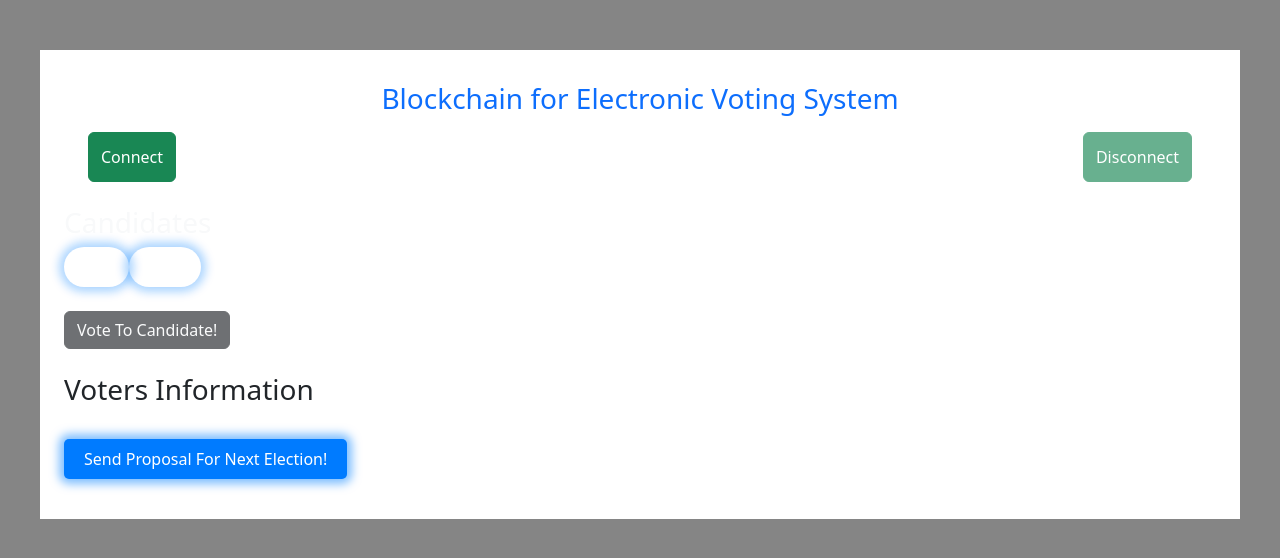
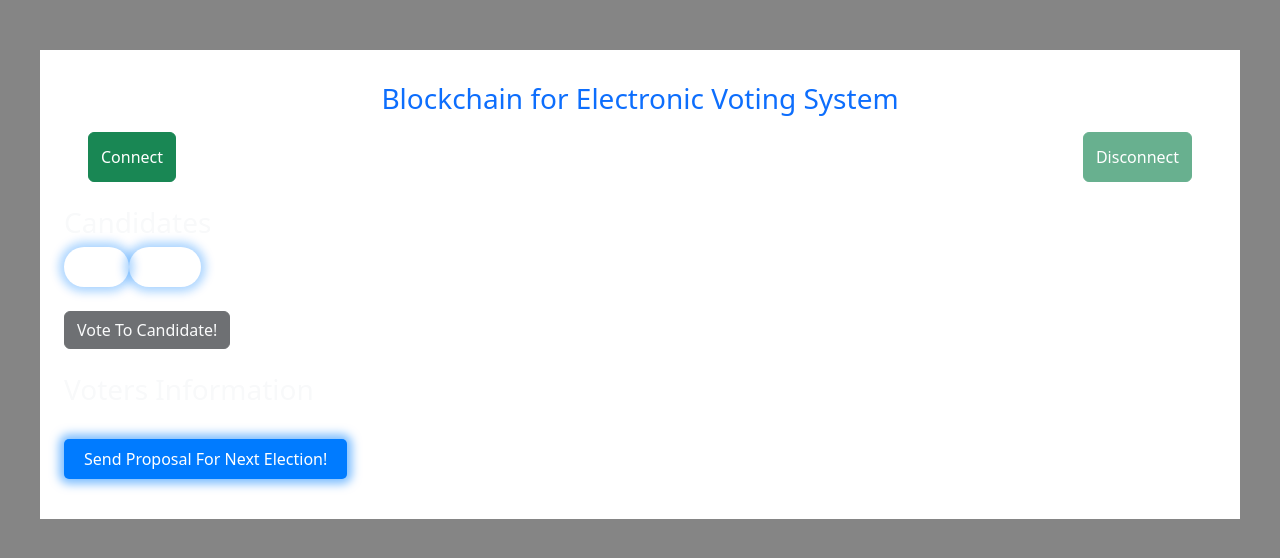
Before and after one commit to shreyash112002/blockchain, a React (Create React App) app: page / in a window 1280 px wide. Shown: the top 558 px of the page. Built offline with nearby package versions, Linux system fonts and the light colour scheme.

Commit message:
Update FatcVoter.js

```diff
--- a/src/comp/FatcVoter.js
+++ b/src/comp/FatcVoter.js
@@ -21,7 +21,8 @@ function FatcVoter({ contract }) {
 
   return (
     <div>
-      <p className="text-dark h3">Voters Information</p>
+      <p className="text-neon-blue h3">Voters Information</p>{" "}
+      {/* Applied text-neon-blue class */}
       {voters.map((voter, index) => (
         <div key={index}>
           <table>
```
